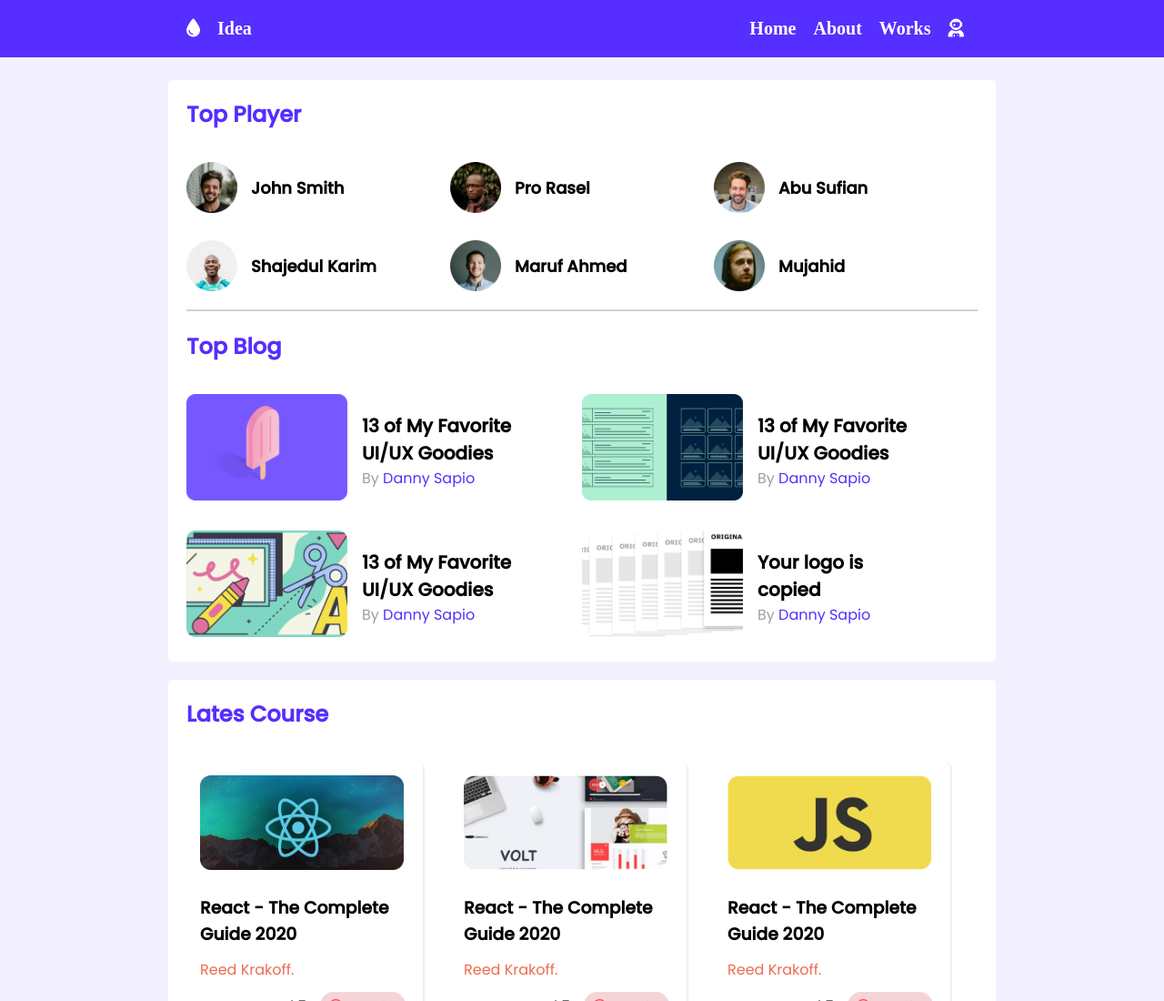
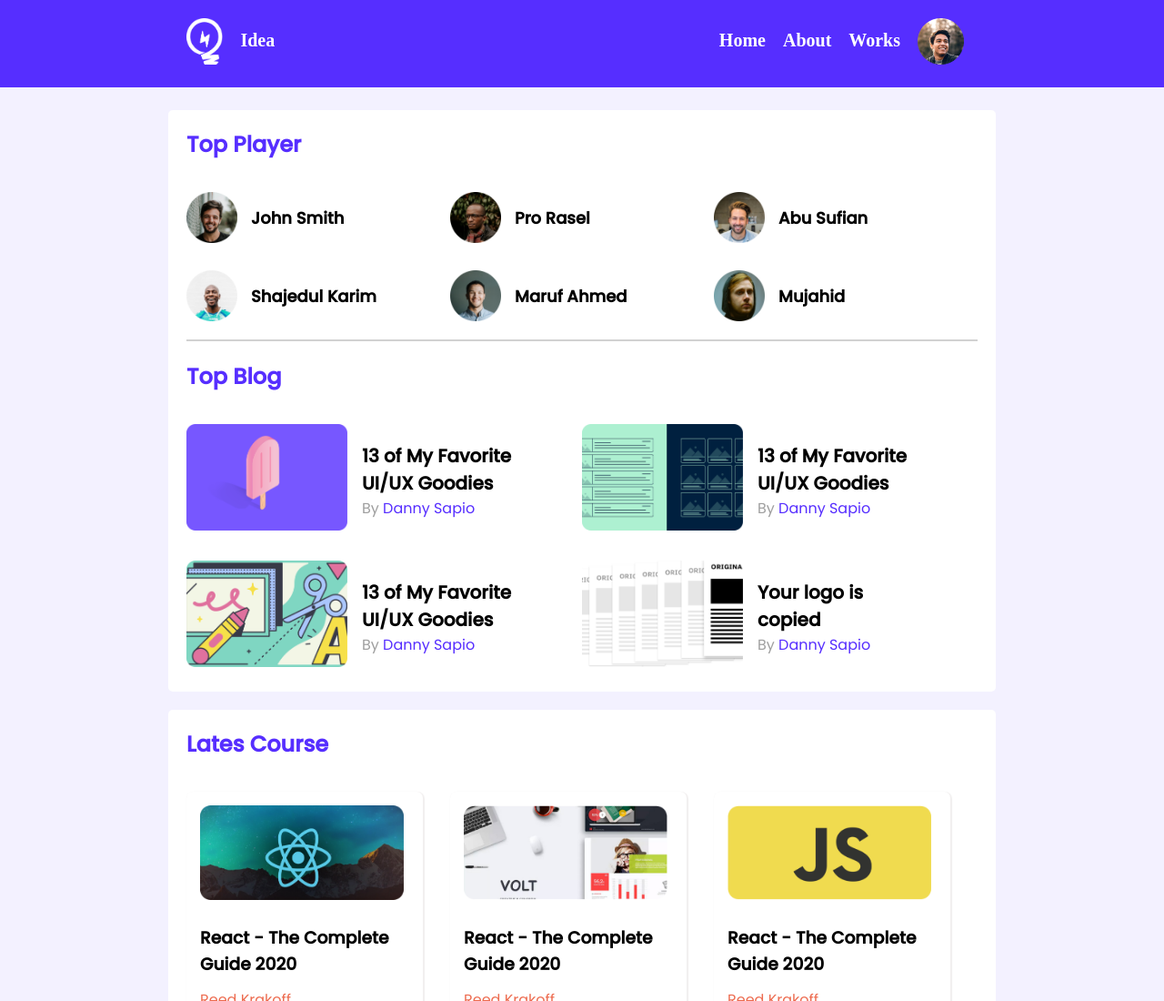
Before and after one commit to SamaulHaque/leaderboard, a plain HTML site: page index.html in a window 1280 px wide. Shown: the top 1100 px of the page at 91% size. Drawn offline with Linux system fonts and the light colour scheme.

Commit message:
logo edit

```diff
--- a/index.html
+++ b/index.html
@@ -7,7 +7,7 @@
     <title>Leader Board</title>
     <!-- font awesome -->
     <script src="https://kit.fontawesome.com/8a38041748.js" crossorigin="anonymous"></script>
-
+    <link rel="shortcut icon" href="images/icons/profile.png" type="image/x-icon">
     <link rel="stylesheet" href="style.css">
 </head>
 <body>
@@ -15,15 +15,16 @@
     <header>
         <nav class="header" >
             <span>
-                <a href=""><i class="fa-solid fa-droplet"></i></a>
+                <a href=""><img class="logo" src="images/icons/logo.png" alt=""></a>
 
-                <a href="">Idea</a>
+                <a class="menu"  href="">Idea</a>
             </span>
             <span>
-                <a href="">Home</a>
-                <a href="">About</a>
-                <a href="">Works</a>
-                <a href=""><i class="fa-solid fa-user-astronaut"></i></a>
+                <a class="menu" href="">Home</a>
+                <a  class="menu" href="">About</a>
+                <a  class="menu" href="">Works</a>
+                <a  href=""> <img class="user" src="images/icons/profile.png" alt=""></a>
+
             </span>
         </nav>
     </header>
--- a/style.css
+++ b/style.css
@@ -19,12 +19,25 @@ header{
     justify-content: space-between;
 
 }
+.logo{
+    width: 40.4px;
+    height: 51px;
+}
+.menu{
+    position:relative;
+    top: -20px;
+}
  .header a{
     text-decoration: none;
     margin-right: 15px;
     font-size: 20px;
     font-weight: 700;
     color: white;
+
+ }
+ .user{
+    width: 51px;
+    height: 51px;
  }
 
  /* top player style */
```
